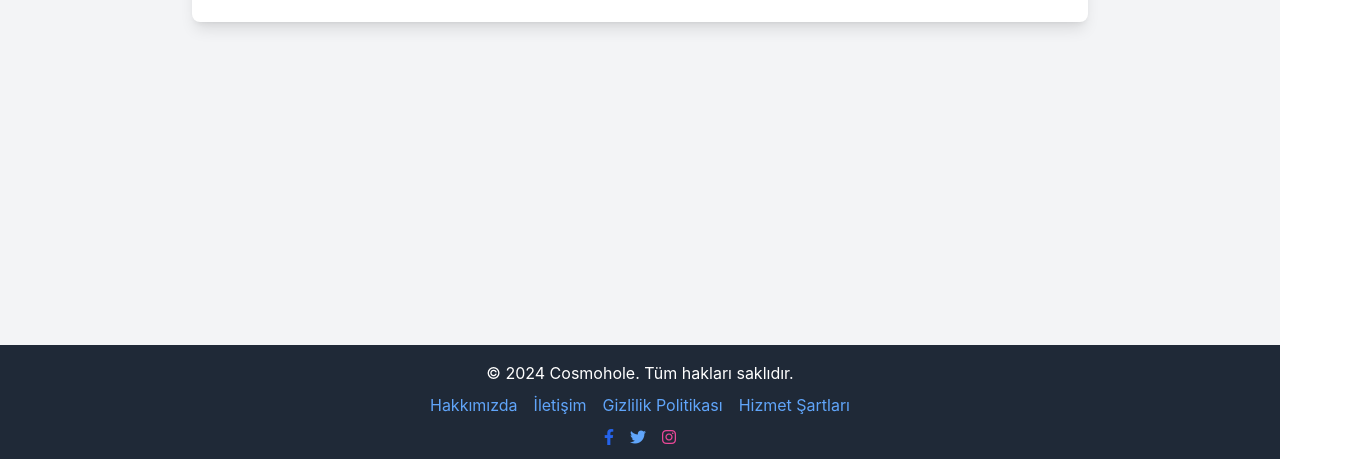
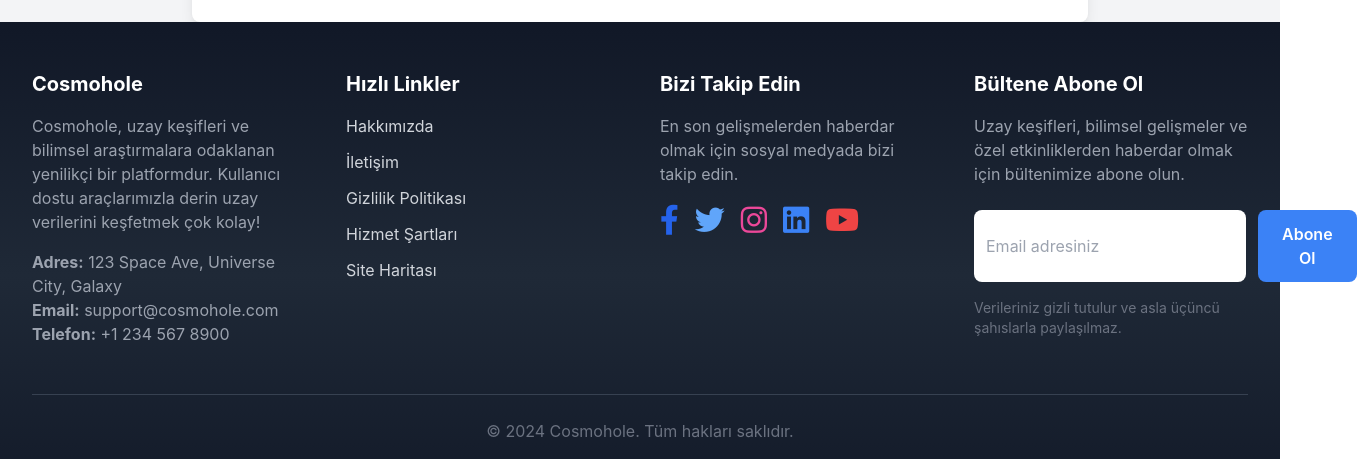
Before and after one commit to nazlinres01/space-vista, a React (Create React App) app in the folder front-end/: page /konular/gezegenler-ve-uydular/mars/mars-atmosferi-ve-iklimi in a window 1280 px wide. Shown: the part 335-794 px from the top of the page, 1357 px wide, since content can reach past the window. Built offline with nearby package versions, Linux system fonts and the light colour scheme; no server answers.

Commit message:
updated footer

```diff
--- a/front-end/src/components/Footer/Footer.js
+++ b/front-end/src/components/Footer/Footer.js
@@ -1,51 +1,146 @@
-// src/components/Footer/Footer.js
 import React from "react";
 
 const Footer = () => (
-  <footer className="bg-gray-800 text-white text-center p-4 fixed bottom-0 w-full">
-    <p className="mb-2">© 2024 Cosmohole. Tüm hakları saklıdır.</p>
-    <div className="mb-2">
-      <a href="/about" className="text-blue-400 hover:underline mx-2">
+  <footer className="bg-gradient-to-b from-gray-900 via-gray-800 to-gray-900 text-gray-300 py-12">
+    <div className="container mx-auto px-6 lg:px-8">
+      <div className="grid grid-cols-1 md:grid-cols-4 gap-10 mb-12">
+
+        {/* Company Info Section */}
+        <div>
+          <h3 className="text-xl font-bold text-white mb-4">Cosmohole</h3>
+          <p className="text-gray-400 mb-4">
+            Cosmohole, uzay keşifleri ve bilimsel araştırmalara odaklanan yenilikçi bir platformdur. Kullanıcı dostu araçlarımızla derin uzay verilerini keşfetmek çok kolay!
+          </p>
+          <p className="text-gray-400">
+            <strong>Adres:</strong> 123 Space Ave, Universe City, Galaxy
+          </p>
+          <p className="text-gray-400">
+            <strong>Email:</strong> <a href="mailto:support@cosmohole.com" className="hover:text-blue-400 transition">support@cosmohole.com</a>
+          </p>
+          <p className="text-gray-400">
+            <strong>Telefon:</strong> +1 234 567 8900
+          </p>
+        </div>
+
+        {/* Quick Links Section */}
+        <div>
+          <h3 className="text-xl font-bold text-white mb-4">Hızlı Linkler</h3>
+          <ul className="space-y-3">
+            <li>
+              <a href="/about" className="hover:text-blue-400 transition">
                 Hakkımızda
               </a>
-      <a href="/contact" className="text-blue-400 hover:underline mx-2">
+            </li>
+            <li>
+              <a href="/contact" className="hover:text-blue-400 transition">
                 İletişim
               </a>
-      <a href="/privacy-policy" className="text-blue-400 hover:underline mx-2">
+            </li>
+            <li>
+              <a href="/privacy-policy" className="hover:text-blue-400 transition">
                 Gizlilik Politikası
               </a>
-      <a
-        href="/terms-of-service"
-        className="text-blue-400 hover:underline mx-2"
-      >
+            </li>
+            <li>
+              <a href="/terms-of-service" className="hover:text-blue-400 transition">
                 Hizmet Şartları
               </a>
+            </li>
+            <li>
+              <a href="/sitemap" className="hover:text-blue-400 transition">
+                Site Haritası
+              </a>
+            </li>
+          </ul>
         </div>
+
+        {/* Follow Us & Social Media Links */}
         <div>
+          <h3 className="text-xl font-bold text-white mb-4">Bizi Takip Edin</h3>
+          <p className="text-gray-400 mb-4">
+            En son gelişmelerden haberdar olmak için sosyal medyada bizi takip edin.
+          </p>
+          <div className="flex space-x-4 justify-center md:justify-start">
             <a
               href="https://facebook.com"
-        className="text-blue-600 mx-2"
               target="_blank"
               rel="noopener noreferrer"
+              className="text-blue-600 hover:text-blue-800 transition-colors"
             >
-        <i className="fab fa-facebook-f"></i>
+              <i className="fab fa-facebook-f text-3xl"></i>
             </a>
             <a
               href="https://twitter.com"
-        className="text-blue-400 mx-2"
               target="_blank"
               rel="noopener noreferrer"
+              className="text-blue-400 hover:text-blue-600 transition-colors"
             >
-        <i className="fab fa-twitter"></i>
+              <i className="fab fa-twitter text-3xl"></i>
             </a>
             <a
               href="https://instagram.com"
-        className="text-pink-500 mx-2"
               target="_blank"
               rel="noopener noreferrer"
+              className="text-pink-500 hover:text-pink-700 transition-colors"
             >
-        <i className="fab fa-instagram"></i>
+              <i className="fab fa-instagram text-3xl"></i>
             </a>
+            <a
+              href="https://linkedin.com"
+              target="_blank"
+              rel="noopener noreferrer"
+              className="text-blue-500 hover:text-blue-700 transition-colors"
+            >
+              <i className="fab fa-linkedin text-3xl"></i>
+            </a>
+            <a
+              href="https://youtube.com"
+              target="_blank"
+              rel="noopener noreferrer"
+              className="text-red-500 hover:text-red-700 transition-colors"
+            >
+              <i className="fab fa-youtube text-3xl"></i>
+            </a>
+          </div>
+        </div>
+
+        {/* Newsletter Subscription Section */}
+        <div>
+          <h3 className="text-xl font-bold text-white mb-4">Bültene Abone Ol</h3>
+          <p className="text-gray-400 mb-6">
+            Uzay keşifleri, bilimsel gelişmeler ve özel etkinliklerden haberdar olmak için bültenimize abone olun.
+          </p>
+          <form className="flex flex-col sm:flex-row space-y-4 sm:space-y-0 sm:space-x-3">
+            <input
+              type="email"
+              className="w-full sm:w-auto p-3 rounded-lg focus:ring-2 focus:ring-blue-500 focus:outline-none"
+              placeholder="Email adresiniz"
+            />
+            <button className="bg-blue-500 hover:bg-blue-600 text-white font-semibold py-3 px-6 rounded-lg transition-all transform hover:scale-105">
+              Abone Ol
+            </button>
+          </form>
+          <div className="mt-4">
+            <p className="text-sm text-gray-500">Verileriniz gizli tutulur ve asla üçüncü şahıslarla paylaşılmaz.</p>
+          </div>
+        </div>
+      </div>
+
+      {/* Bottom Section */}
+      <div className="border-t border-gray-700 pt-6 text-center">
+        <p className="text-gray-500 mb-4">© 2024 Cosmohole. Tüm hakları saklıdır.</p>
+        <div className="space-x-4">
+          <a href="/about" className="text-gray-400 hover:text-gray-200">
+            Hakkımızda
+          </a>
+          <a href="/contact" className="text-gray-400 hover:text-gray-200">
+            İletişim
+          </a>
+          <a href="/privacy-policy" className="text-gray-400 hover:text-gray-200">
+            Gizlilik Politikası
+          </a>
+        </div>
+      </div>
     </div>
   </footer>
 );
```
Lines whose indentation alone changed are shown as unchanged.
